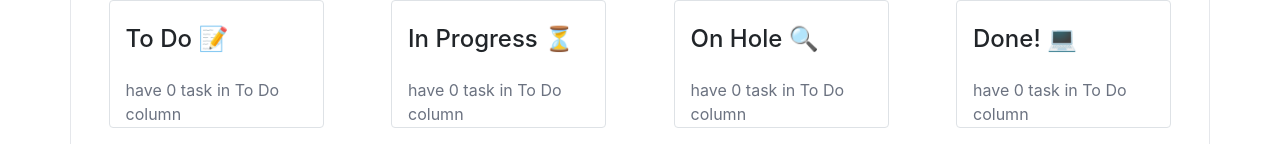
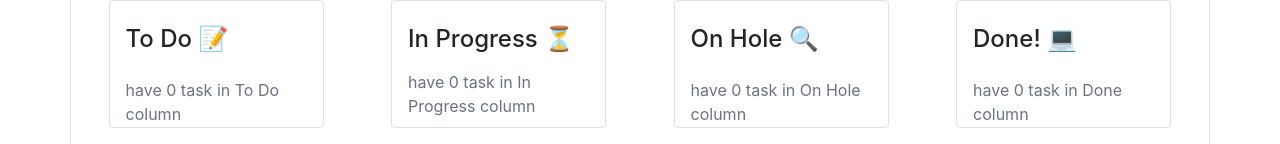
Before and after one commit to Amir-Alipour/task-manager, a React (Create React App) app: page /statistics in a window 1280 px wide. Shown: the part 681-825 px from the top of the page. Built offline with nearby package versions, Linux system fonts and the light colour scheme; no server answers.

Commit message:
have some little changes

```diff
--- a/src/pages/statistics/Statistics.jsx
+++ b/src/pages/statistics/Statistics.jsx
@@ -58,21 +58,21 @@ function Statistics() {
                 <div className="col-12 col-md-6 col-lg-3 h-32 mt-2 flex justify-center">
                     <div className="col-10 border p-3 rounded">
                         <h4 className="mt-2">In Progress ⏳</h4>
-                        <p className="text-gray-500 mt-4">{`have ${inProgress.length} task in To Do column`}</p>
+                        <p className="text-gray-500 mt-3">{`have ${inProgress.length} task in In Progress column`}</p>
                     </div>
                 </div>
 
                 <div className="col-12 col-md-6 col-lg-3 h-32 mt-2 flex justify-center">
                     <div className="col-10 border p-3 rounded">
                         <h4 className="mt-2">On Hole 🔍</h4>
-                        <p className="text-gray-500 mt-4">{`have ${onHole.length} task in To Do column`}</p>
+                        <p className="text-gray-500 mt-4">{`have ${onHole.length} task in On Hole column`}</p>
                     </div>
                 </div>
 
                 <div className="col-12 col-md-6 col-lg-3 h-32 mt-2 flex justify-center">
                     <div className="col-10 border p-3 rounded">
                         <h4 className="mt-2">Done! 💻</h4>
-                        <p className="text-gray-500 mt-4">{`have ${done.length} task in To Do column`}</p>
+                        <p className="text-gray-500 mt-4">{`have ${done.length} task in Done column`}</p>
                     </div>
                 </div>
             </div>
```
Also changed, not shown: src/pages/statistics/statisticsBox.jsx (deleted, +0 -9 lines).
